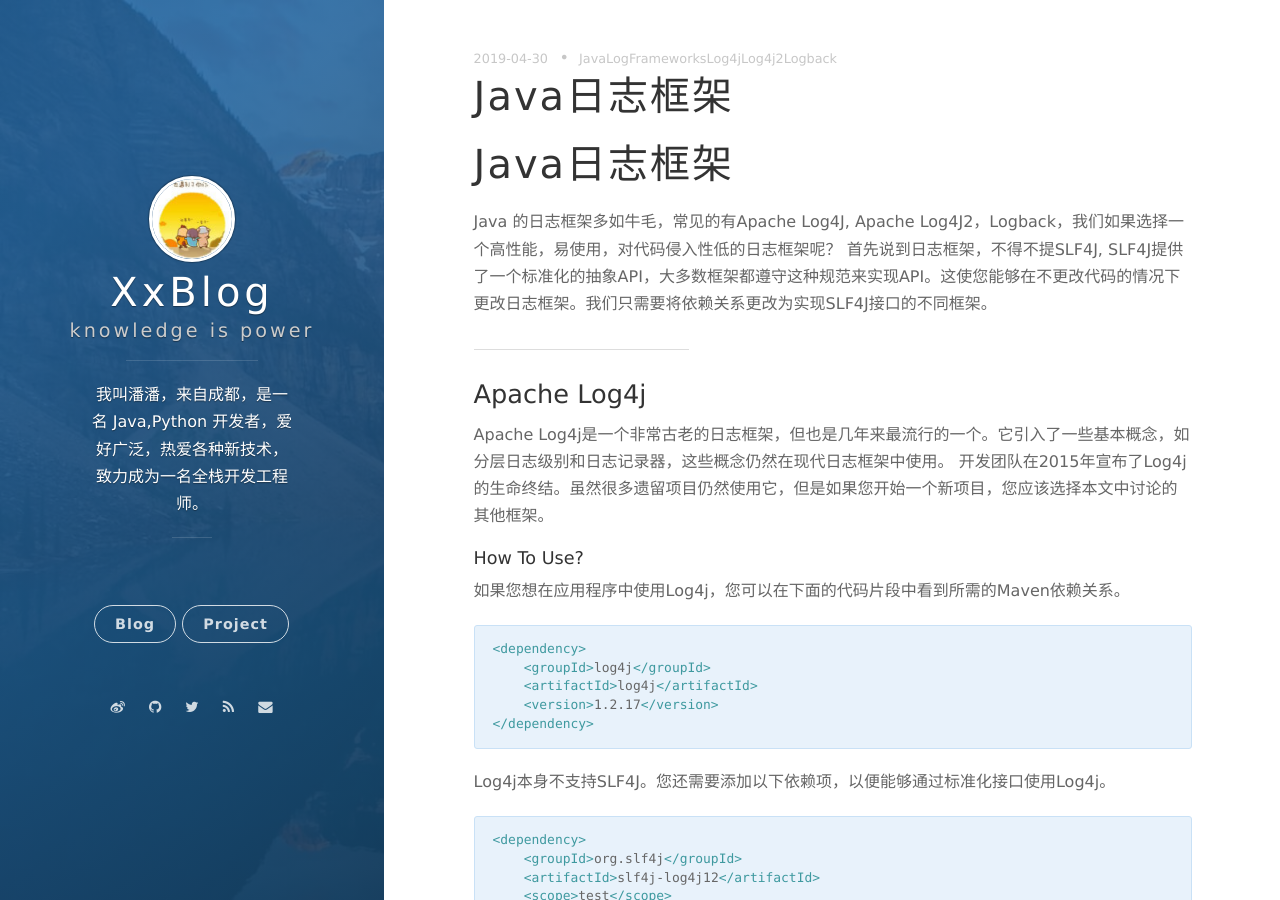
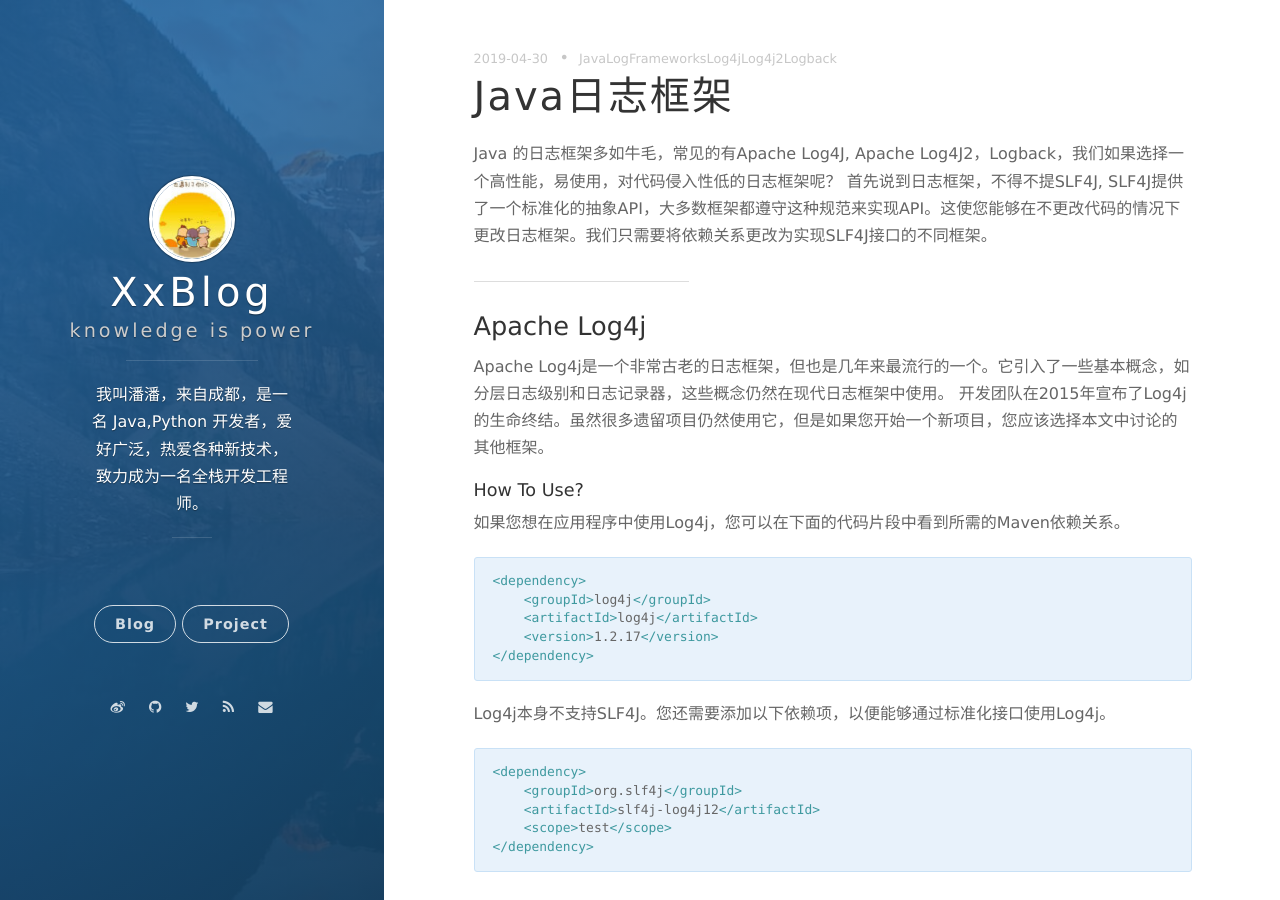
Before and after one commit to panhoucheng/blog, a Jekyll site: the page built from blog/_posts/2019-04-30-Compare-Java-Logging-Frameworks.md, in a window 1280 px wide and 900 px high. Built offline with Jekyll 4.4.1, drawn with Linux system fonts in a browser that asks for light colours; nearby versions of some CDN libraries; comment, search, counter and statistics services are not loaded.

```diff
--- a/blog/_posts/2019-04-30-Compare-Java-Logging-Frameworks.md
+++ b/blog/_posts/2019-04-30-Compare-Java-Logging-Frameworks.md
@@ -1,10 +1,10 @@
 ---
 layout: post
 title: Java日志框架
-date: 2019-04-30 16:32:24.000000000 +09:00
+author: Devpan
+date: 2019-04-30 16:32:24.000000000 +08:00
 tags: Java Log Frameworks Log4j Log4j2 Logback
 ---
-# Java日志框架
 
 Java 的日志框架多如牛毛，常见的有Apache Log4J, Apache Log4J2，Logback，我们如果选择一个高性能，易使用，对代码侵入性低的日志框架呢？
 首先说到日志框架，不得不提SLF4J, SLF4J提供了一个标准化的抽象API，大多数框架都遵守这种规范来实现API。这使您能够在不更改代码的情况下更改日志框架。我们只需要将依赖关系更改为实现SLF4J接口的不同框架。
```
